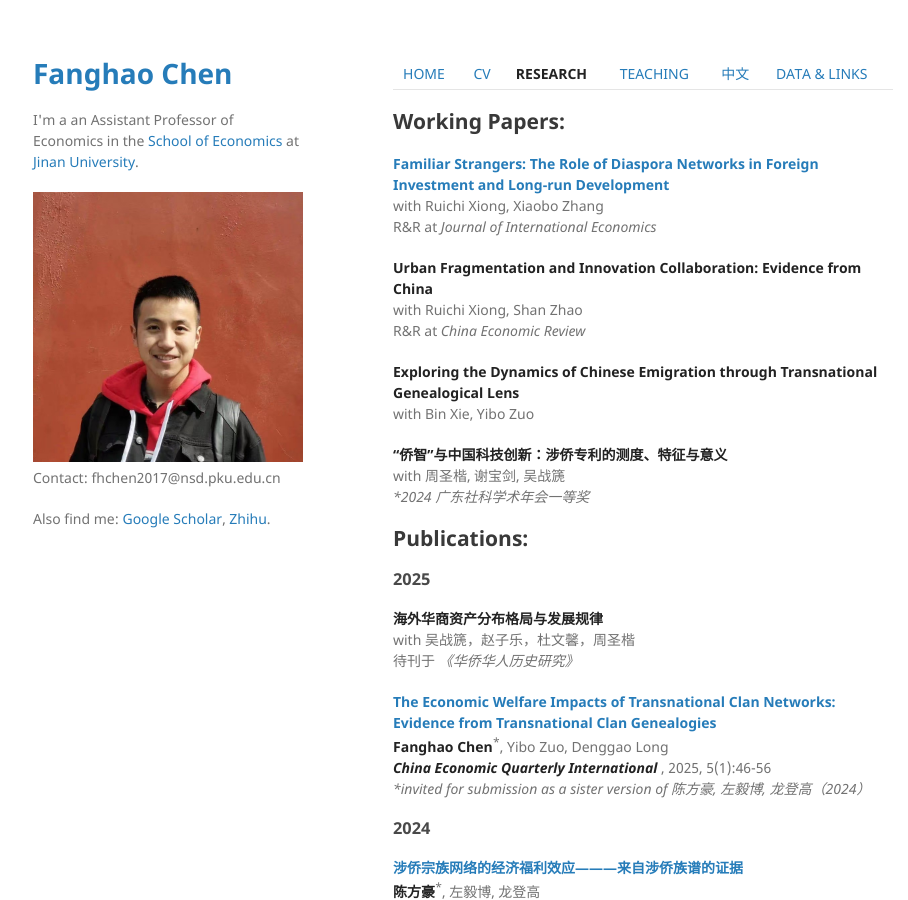
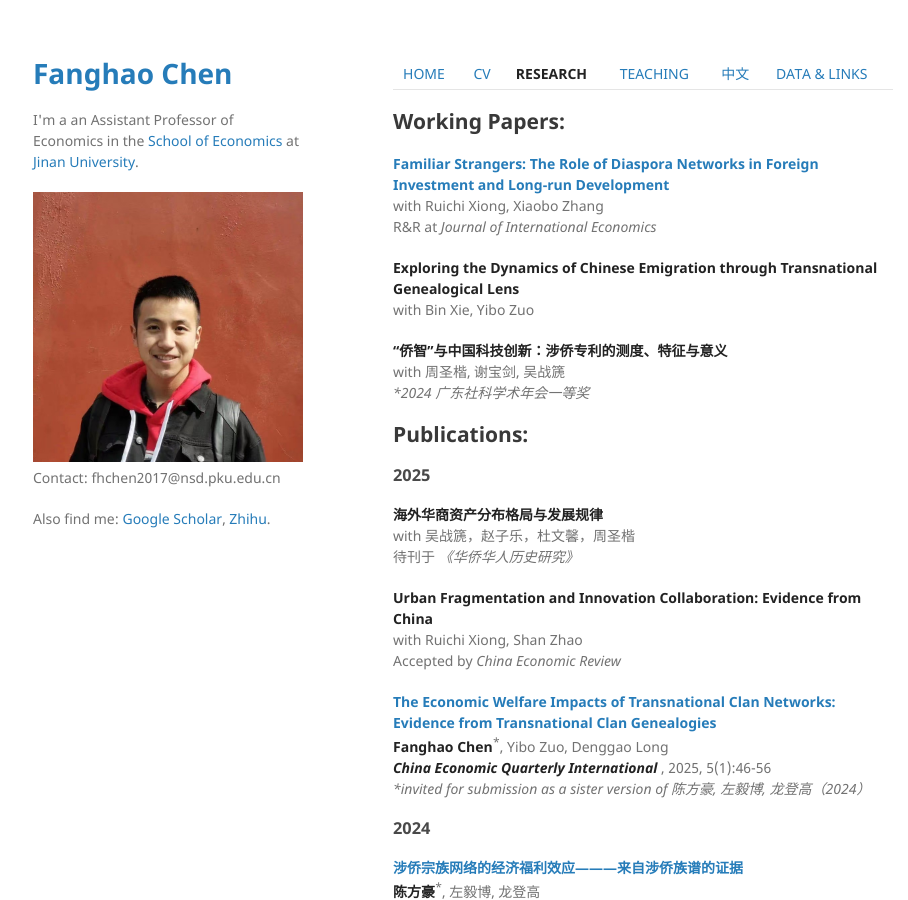
Before and after one commit to FanghaoChen/homepage, a Jekyll site: the page built from research.md, in a window 1280 px wide and 900 px high. Shown: the whole window, without its empty margins (177-1085 px from the left). Built offline with Jekyll 4.4.1, drawn with Linux system fonts in a browser that asks for light colours; part of the change alters nothing that is shown.

Commit message:
Update research.md

```diff
--- a/research.md
+++ b/research.md
@@ -9,10 +9,6 @@ layout: default
 **[Familiar Strangers: The Role of Diaspora Networks in Foreign Investment and Long-run Development](https://papers.ssrn.com/sol3/papers.cfm?abstract_id=4004159)** <br/>
 with Ruichi Xiong, Xiaobo Zhang <br/>
 R&R at <em> Journal of International Economics </em>
-
-**Urban Fragmentation and Innovation Collaboration: Evidence from China** <br/>
-with Ruichi Xiong, Shan Zhao <br/>
-R&R at <em> China Economic Review </em>
 
 **Exploring the Dynamics of Chinese Emigration through Transnational Genealogical Lens**<br/>
 with Bin Xie, Yibo Zuo  <br/>
@@ -28,6 +24,10 @@ with 周圣楷, 谢宝剑, 吴战篪 <br/>
 **海外华商资产分布格局与发展规律**<br/>
 with 吴战篪，赵子乐，杜文馨，周圣楷 <br/>
 待刊于 <em> 《华侨华人历史研究》</em>
+
+**Urban Fragmentation and Innovation Collaboration: Evidence from China** <br/>
+with Ruichi Xiong, Shan Zhao <br/>
+Accepted by <em> China Economic Review </em>
 
 **[The Economic Welfare Impacts of Transnational Clan Networks: Evidence from Transnational Clan Genealogies](https://www.sciencedirect.com/science/article/pii/S2666933125000024)** <br/>
 **Fanghao Chen**<sup>*</sup>, Yibo Zuo, Denggao Long <br/>
```
